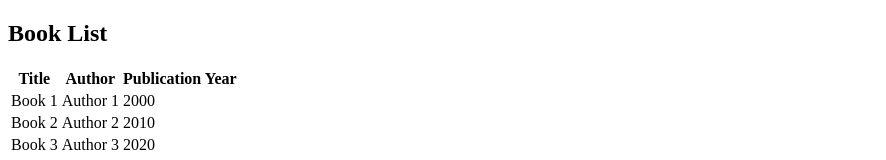
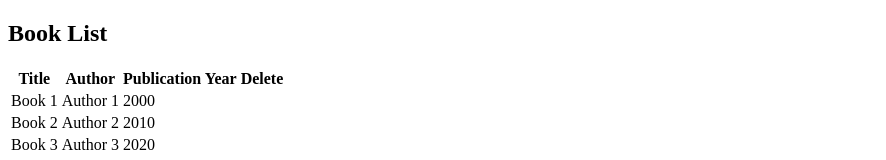
Before and after one commit to otoNoKokyu/Angular101, an Angular app: page / in a window 1280 px wide. Shown: the top 160 px of the page, without its empty margins (0-886 px from the left). Built offline with nearby package versions, Linux system fonts and the light colour scheme.

Commit message:
delete not working in the booklist

```diff
--- a/src/app/book-service.service.ts
+++ b/src/app/book-service.service.ts
@@ -18,5 +18,9 @@ export class BookServiceService {
   addBook(book: Book){
     this.books.push(book)
   }
+  // deleteBook(title: string) {
+  //   this.books = this.books.filter(book => book.title !== title);
+  //   console.log(this.books);
+  // }
 
 }
--- a/src/app/books/books.component.html
+++ b/src/app/books/books.component.html
@@ -5,13 +5,17 @@
       <th>Title</th>
       <th>Author</th>
       <th>Publication Year</th>
+      <th>Delete</th>
     </tr>
   </thead>
   <tbody>
+
     <tr *ngFor="let book of books">
+
       <td>{{ book.title }}</td>
       <td>{{ book.author }}</td>
       <td>{{ book.publicationYear }}</td>
+      <!-- <td><button (click)="deleteBook(book.title)">delete Book</button></td> -->
     </tr>
   </tbody>
 </table>
```
Also changed, not shown: src/app/books/books.component.ts (+7 -1 lines).
